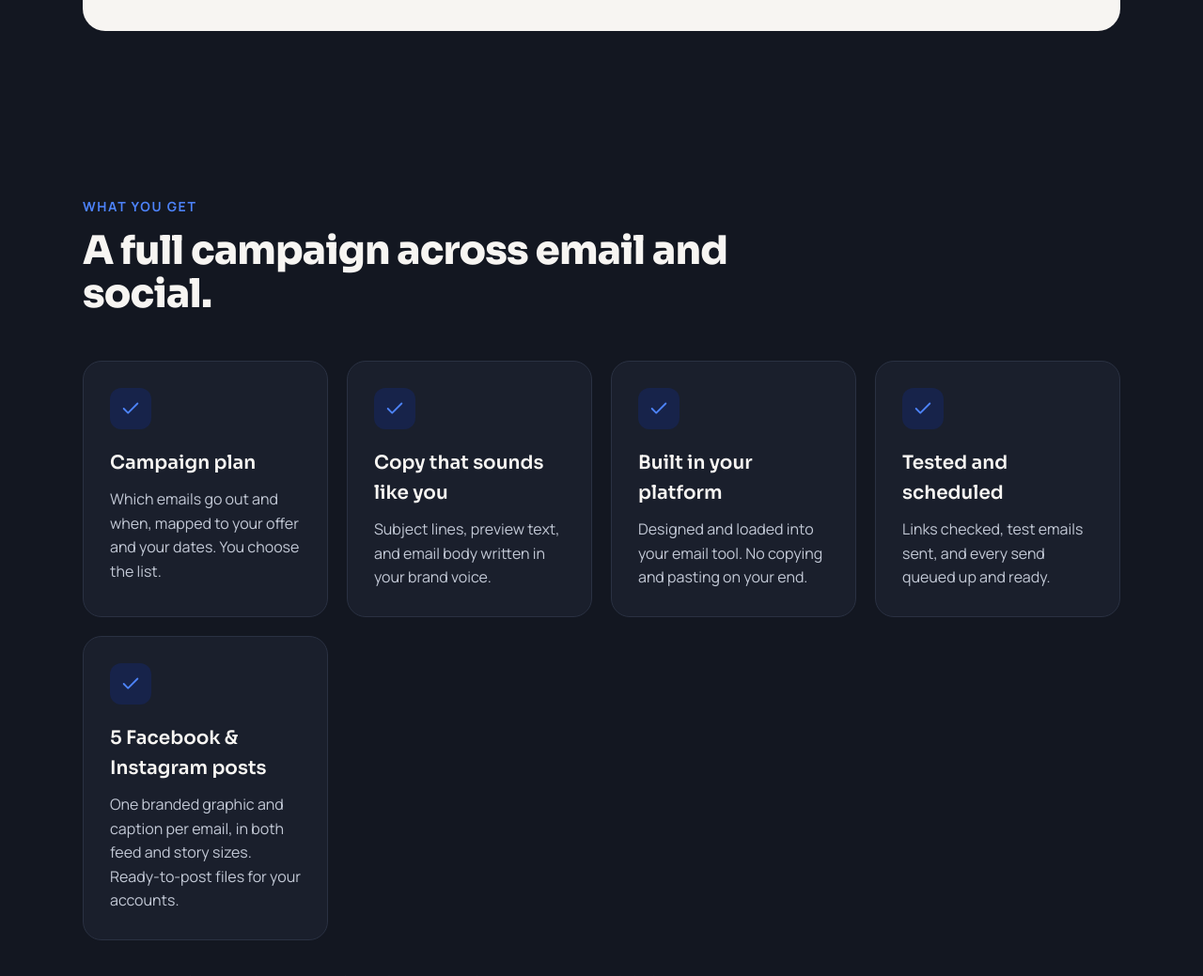
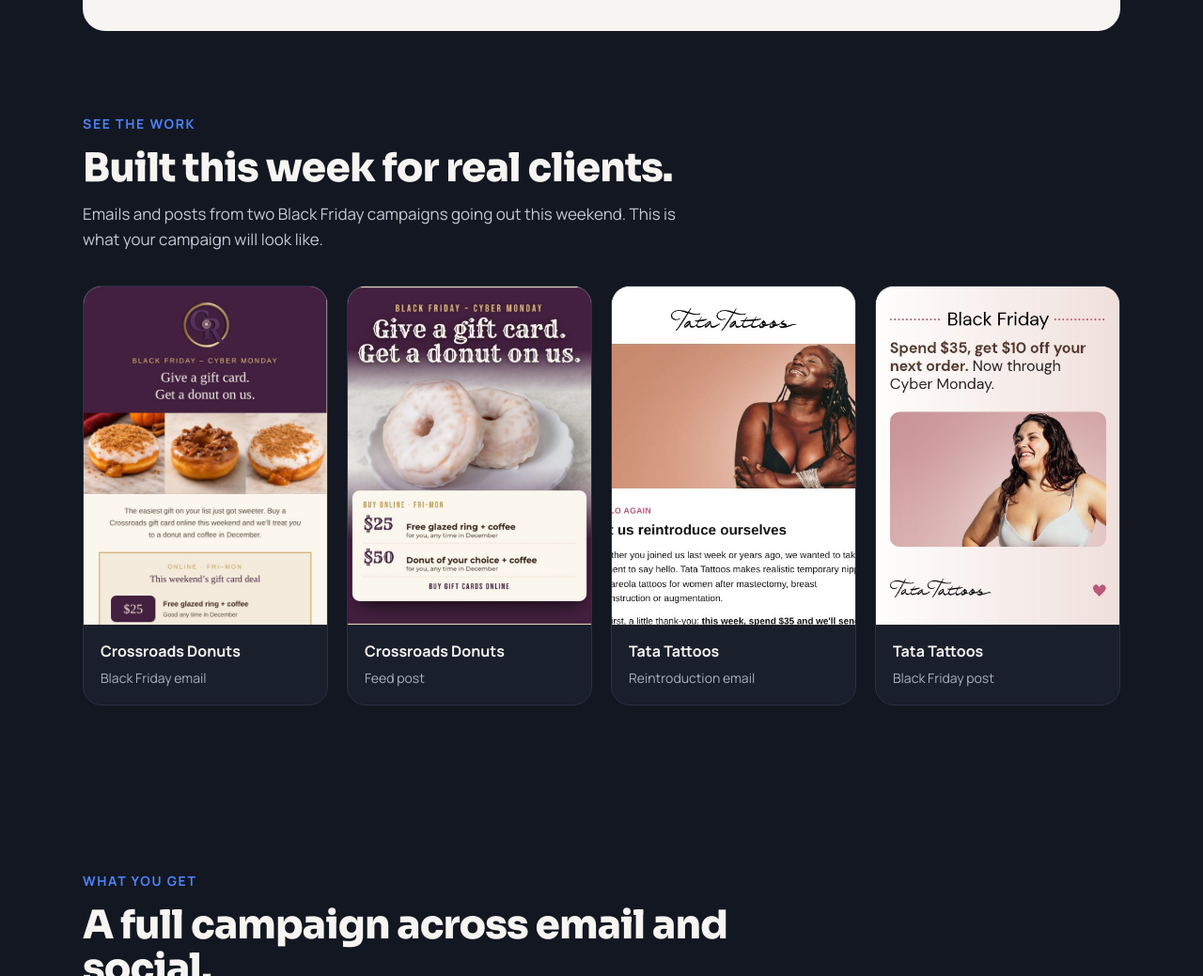
Before and after one commit to 7thsensesystems/7thsensesolutions, a plain HTML site: page black-friday.html in a window 1280 px wide. Shown: the part 1020-2059 px from the top of the page at 94% size. Drawn offline with Linux system fonts and the light colour scheme.

Commit message:
Black Friday: See the work gallery (Crossroads, Tata) (#11)
Claude-Session: https://claude.ai/code/session_0167hd1GwV1yB8jc5DaBs5Fx

Co-authored-by: Claude Opus 5.5 <noreply@anthropic.com>

```diff
--- a/black-friday.html
+++ b/black-friday.html
@@ -108,6 +108,30 @@ select.f-input{appearance:auto}
 <span style="color:#4A5164">Founder, Tata Tattoos</span>
 </figcaption>
 </figure>
+</section>
+
+<section id="work" class="sec" style="padding:0 48px 88px;max-width:1200px;margin:0 auto">
+<p style="margin:0 0 12px;font-size:14px;font-weight:700;letter-spacing:0.12em;text-transform:uppercase;color:#4D83FB">See the work</p>
+<h2 style="margin:0 0 12px;font-family:Sora,sans-serif;font-weight:800;font-size:42px;line-height:1.1;letter-spacing:-0.02em">Built this week for real clients.</h2>
+<p style="margin:0 0 36px;font-size:17px;color:#C3C9D6;max-width:640px">Emails and posts from two Black Friday campaigns going out this weekend. This is what your campaign will look like.</p>
+<div style="display:grid;grid-template-columns:repeat(auto-fit,minmax(240px,1fr));gap:20px">
+<figure style="margin:0;background:#1A1F2C;border:1px solid #2A3142;border-radius:20px;overflow:hidden;display:flex;flex-direction:column">
+<div style="height:360px;overflow:hidden;background:#F7F5F2"><img src="/images/bf-work-crossroads-email.jpg" alt="Crossroads Donuts Black Friday gift card email" style="display:block;width:100%;height:100%;object-fit:cover;object-position:top"></div>
+<figcaption style="padding:16px 18px"><strong style="display:block;font-size:16px;color:#F7F5F2">Crossroads Donuts</strong><span style="font-size:14px;color:#A9B0C0">Black Friday email</span></figcaption>
+</figure>
+<figure style="margin:0;background:#1A1F2C;border:1px solid #2A3142;border-radius:20px;overflow:hidden;display:flex;flex-direction:column">
+<div style="height:360px;overflow:hidden;background:#F7F5F2"><img src="/images/bf-work-crossroads-post.jpg" alt="Crossroads Donuts Black Friday feed post" style="display:block;width:100%;height:100%;object-fit:cover;object-position:top"></div>
+<figcaption style="padding:16px 18px"><strong style="display:block;font-size:16px;color:#F7F5F2">Crossroads Donuts</strong><span style="font-size:14px;color:#A9B0C0">Feed post</span></figcaption>
+</figure>
+<figure style="margin:0;background:#1A1F2C;border:1px solid #2A3142;border-radius:20px;overflow:hidden;display:flex;flex-direction:column">
+<div style="height:360px;overflow:hidden;background:#F7F5F2"><img src="/images/bf-work-tata-email.jpg" alt="Tata Tattoos holiday reintroduction email" style="display:block;width:100%;height:100%;object-fit:cover;object-position:top"></div>
+<figcaption style="padding:16px 18px"><strong style="display:block;font-size:16px;color:#F7F5F2">Tata Tattoos</strong><span style="font-size:14px;color:#A9B0C0">Reintroduction email</span></figcaption>
+</figure>
+<figure style="margin:0;background:#1A1F2C;border:1px solid #2A3142;border-radius:20px;overflow:hidden;display:flex;flex-direction:column">
+<div style="height:360px;overflow:hidden;background:#F7F5F2"><img src="/images/bf-work-tata-post.jpg" alt="Tata Tattoos Black Friday social post" style="display:block;width:100%;height:100%;object-fit:cover;object-position:top"></div>
+<figcaption style="padding:16px 18px"><strong style="display:block;font-size:16px;color:#F7F5F2">Tata Tattoos</strong><span style="font-size:14px;color:#A9B0C0">Black Friday post</span></figcaption>
+</figure>
+</div>
 </section>
 
 <section id="included" class="sec" style="padding:88px 48px;max-width:1200px;margin:0 auto">
```
Also changed, not shown: images/bf-work-crossroads-email.jpg (added), images/bf-work-crossroads-post.jpg (added), images/bf-work-tata-email.jpg (added), images/bf-work-tata-post.jpg (added).
